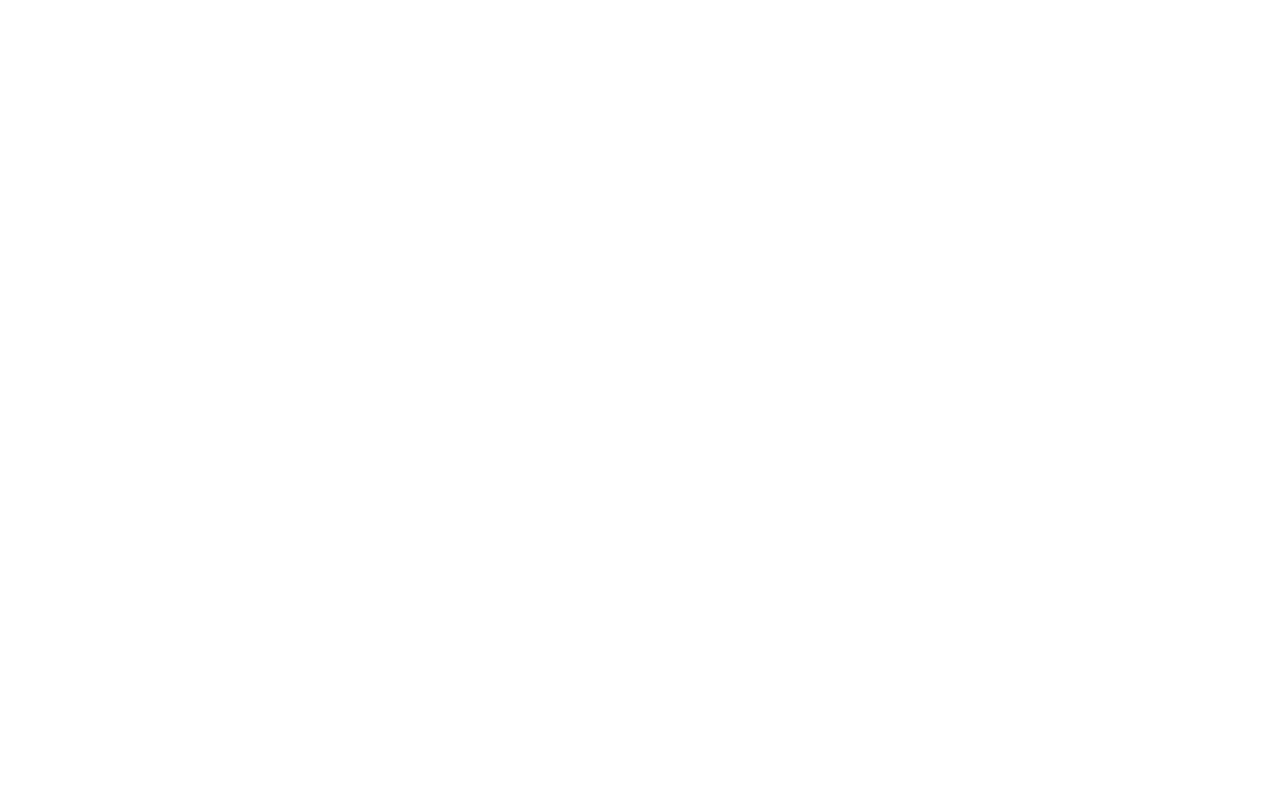
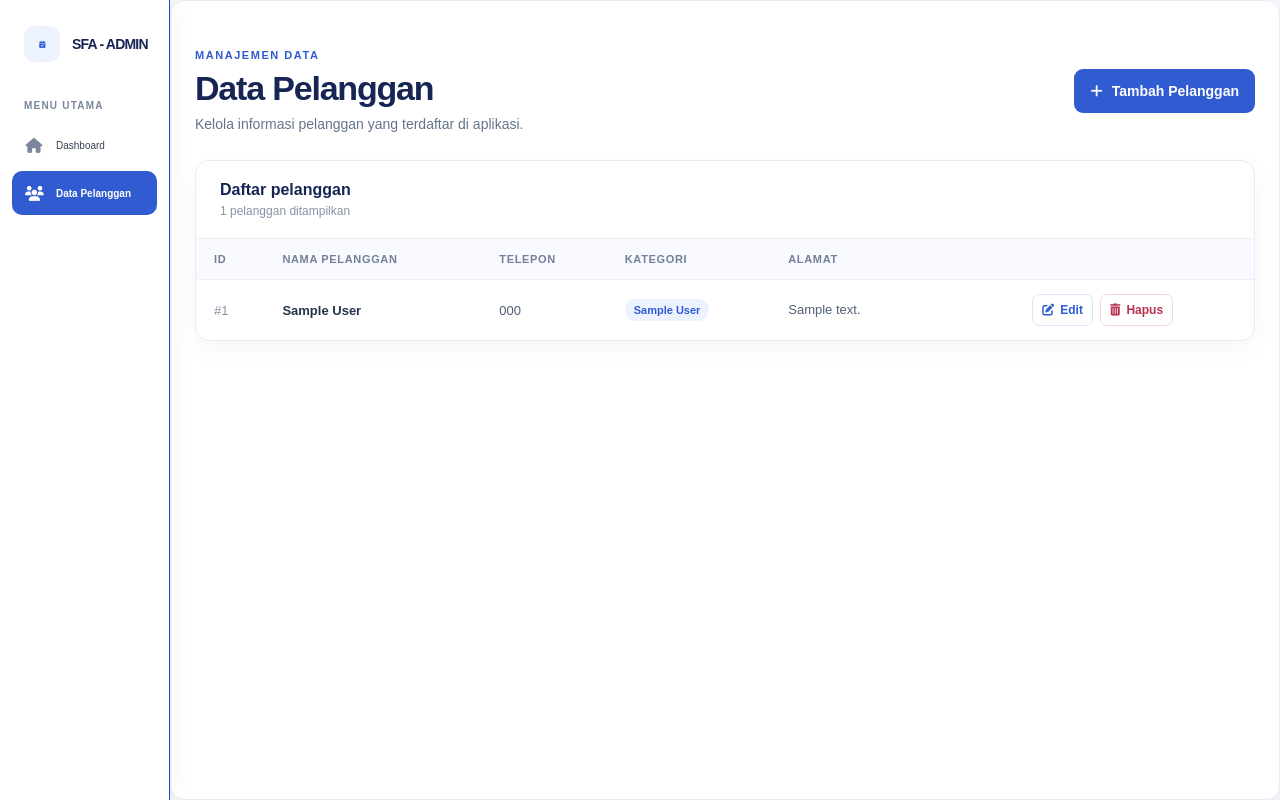
Before and after one commit to asddd7/office, a Laravel app: page /admin/customer in a window 1280 px wide. Before the commit the page is empty. Run offline with Laravel 12, Linux system fonts and the light colour scheme; a user stored in the database is signed in; data comes from the database, SQL or seed files in the repository; tables that the repository leaves empty hold one stand-in row (values such as "Sample post"); style sheets or scripts are compiled from the project's sources.

Commit message:
Refactor customer index view to display customer data with enhanced layout and styling; update controller to fetch related category names

```diff
--- a/app/Http/Controllers/Admin/Customer.php
+++ b/app/Http/Controllers/Admin/Customer.php
@@ -4,6 +4,8 @@ namespace App\Http\Controllers\Admin;
 
 use App\Http\Controllers\Controller;
 use App\Models\Customer as ModelsCustomer;
+use Illuminate\Support\Facades\DB;
+use Illuminate\View\View;
 use Illuminate\Http\Request;
 
 class Customer extends Controller
@@ -11,9 +13,12 @@ class Customer extends Controller
     /**
      * Display a listing of the resource.
      */
-    public function index()
+    public function index(Request $request): View
     {
-        $customers = ModelsCustomer::all();
+        $customers = DB::table('customer')
+            ->join('customer_category', 'customer.category_id', '=', 'customer_category.id')
+            ->select('customer.*', 'customer_category.name as category_name')
+            ->get();
         return view('admin.customer.index', compact('customers'));
     }
 
--- a/resources/css/app.css
+++ b/resources/css/app.css
@@ -7,10 +7,10 @@
     --optional-text-color: #00b600;
     --font-family: "Poppins", sans-serif;
     --secondary-font-family: "Roboto", sans-serif;
-    --sidebar-width: 248px;
+    --sidebar-width: 170px;
     --sidebar-compact-width: 76px;
     --sidebar-background: #fff;
-    --sidebar-border: #e8edf5;
+    --sidebar-border: #0653cf;
     --sidebar-muted: #7b879c;
     --sidebar-text: #344054;
     --sidebar-accent: #305bd1;
@@ -50,6 +50,11 @@ input {
     min-width: 0;
     margin-left: var(--sidebar-width);
     transition: width .25s ease, margin-left .25s ease;
+    overflow: hidden;
+    border: 1px solid #e8ecf3;
+    border-radius: 14px;
+    background: #ffffff;
+    box-shadow: 0 8px 24px rgb(23 37 84 / 4%);
 }
 
 /* User and admin dashboards */
@@ -268,7 +273,6 @@ input {
     background: #fff0f3;
 }
 
-/* Sidebar */
 .sidebar {
     position: fixed;
     top: 0;
@@ -309,11 +313,12 @@ input {
     border-radius: 11px;
     background: var(--sidebar-accent-soft);
     color: var(--sidebar-accent);
-    font-size: 15px;
+    font-size: 7px;
 }
 
 .logo-full {
     white-space: nowrap;
+    font-size: 14px;
 }
 
 .sidebar-section {
@@ -334,7 +339,7 @@ input {
     padding: 0 13px;
     border-radius: 10px;
     color: var(--sidebar-text);
-    font-size: 14px;
+    font-size: 10px;
     font-weight: 500;
     text-decoration: none;
     white-space: nowrap;
@@ -416,6 +421,247 @@ input {
     pointer-events: auto;
 }
 
+.customer-page {
+    width: min(1180px, 100% - 48px);
+    margin: 0 auto;
+    padding: 48px 0 64px;
+}
+
+.customer-page-header {
+    display: flex;
+    align-items: center;
+    justify-content: space-between;
+    gap: 24px;
+    margin-bottom: 28px;
+}
+
+.customer-eyebrow {
+    margin: 0 0 8px;
+    color: var(--primary-color);
+    font-size: 11px;
+    font-weight: 800;
+    letter-spacing: .14em;
+}
+
+.customer-page-header h1 {
+    margin: 0;
+    color: #172554;
+    font-size: clamp(26px, 4vw, 34px);
+    letter-spacing: -.035em;
+}
+
+.customer-page-description {
+    margin: 8px 0 0;
+    color: #64748b;
+    font-size: 14px;
+}
+
+.customer-add-button {
+    display: inline-flex;
+    min-height: 44px;
+    flex-shrink: 0;
+    align-items: center;
+    justify-content: center;
+    gap: 9px;
+    padding: 0 16px;
+    border-radius: 9px;
+    background: var(--primary-color);
+    color: #fff;
+    font-size: 14px;
+    font-weight: 700;
+    text-decoration: none;
+    transition: background-color .18s ease, transform .18s ease;
+}
+
+.customer-add-button:hover {
+    transform: translateY(-1px);
+    background: var(--primary-color-hover);
+}
+
+.customer-add-button:focus-visible,
+.customer-action-button:focus-visible {
+    outline: 3px solid rgb(48 91 209 / 25%);
+    outline-offset: 2px;
+}
+
+.customer-table-card {
+    overflow: hidden;
+    border: 1px solid #e8ecf3;
+    border-radius: 14px;
+    background: #fff;
+    box-shadow: 0 8px 24px rgb(23 37 84 / 4%);
+}
+
+.customer-table-heading {
+    display: flex;
+    align-items: center;
+    justify-content: space-between;
+    padding: 20px 24px;
+    border-bottom: 1px solid #edf0f5;
+}
+
+.customer-table-heading h2 {
+    margin: 0;
+    color: #172554;
+    font-size: 16px;
+}
+
+.customer-table-heading p {
+    margin: 5px 0 0;
+    color: #8793a7;
+    font-size: 12px;
+}
+
+.customer-table-wrapper {
+    overflow-x: auto;
+}
+
+.customer-table {
+    width: 100%;
+    border-collapse: collapse;
+    text-align: left;
+}
+
+.customer-table th,
+.customer-table td {
+    padding: 14px 18px;
+    border-bottom: 1px solid #edf0f5;
+    vertical-align: middle;
+}
+
+.customer-table th {
+    background: #f8faff;
+    color: #738098;
+    font-size: 11px;
+    font-weight: 700;
+    letter-spacing: .06em;
+    text-transform: uppercase;
+    white-space: nowrap;
+}
+
+.customer-table td {
+    color: #526078;
+    font-size: 13px;
+}
+
+.customer-table tbody tr:last-child td {
+    border-bottom: 0;
+}
+
+.customer-table tbody tr:hover {
+    background: #fbfcff;
+}
+
+.customer-id {
+    color: #8793a7 !important;
+    font-variant-numeric: tabular-nums;
+}
+
+.customer-name {
+    min-width: 160px;
+    color: #26344d !important;
+    font-weight: 700;
+}
+
+.customer-category {
+    display: inline-block;
+    padding: 5px 9px;
+    border-radius: 999px;
+    background: #edf2ff;
+    color: #305bd1;
+    font-size: 11px;
+    font-weight: 700;
+    white-space: nowrap;
+}
+
+.customer-address {
+    min-width: 180px;
+    max-width: 300px;
+    line-height: 1.5;
+}
+
+.customer-row-actions {
+    display: flex;
+    align-items: center;
+    gap: 7px;
+    white-space: nowrap;
+}
+
+.customer-row-actions form {
+    margin: 0;
+}
+
+.customer-action-button {
+    display: inline-flex;
+    min-height: 32px;
+    align-items: center;
+    justify-content: center;
+    gap: 6px;
+    padding: 0 9px;
+    border: 1px solid transparent;
+    border-radius: 7px;
+    background: transparent;
+    font-size: 12px;
+    font-weight: 600;
+    text-decoration: none;
+    cursor: pointer;
+}
+
+.customer-edit-button {
+    border-color: #dbe5ff;
+    color: #305bd1;
+}
+
+.customer-edit-button:hover {
+    background: #edf2ff;
+}
+
+.customer-delete-button {
+    border-color: #f5d5dc;
+    color: #b83250;
+}
+
+.customer-delete-button:hover {
+    background: #fff0f3;
+}
+
+.customer-empty-state {
+    height: 220px;
+    color: #8793a7 !important;
+    text-align: center !important;
+}
+
+.customer-empty-state > * {
+    display: block;
+}
+
+.customer-empty-state strong {
+    margin: 10px 0 5px;
+    color: #344054;
+    font-size: 14px;
+}
+
+.customer-empty-state > span:last-child {
+    font-size: 12px;
+}
+
+.customer-empty-icon {
+    color: #9aabc7;
+    font-size: 24px;
+}
+
+.sr-only {
+    position: absolute;
+    width: 1px;
+    height: 1px;
+    padding: 0;
+    overflow: hidden;
+    clip: rect(0, 0, 0, 0);
+    white-space: nowrap;
+    border: 0;
+}
+
+
 /* Responsive layouts */
 @media (max-width: 720px) {
     .dashboard-header {
@@ -476,4 +722,26 @@ input {
         width: calc(100% - var(--sidebar-compact-width));
         margin-left: var(--sidebar-compact-width);
     }
+
+    .customer-page {
+        width: calc(100% - 32px);
+        padding-top: 32px;
+    }
+
+    .customer-page-header {
+        align-items: flex-start;
+        flex-direction: column;
+    }
+
+    .customer-add-button {
+        width: 100%;
+    }
+
+    .customer-table-heading {
+        padding: 18px;
+    }
+
+    .customer-table {
+        min-width: 760px;
+    }
 }
--- a/resources/views/admin/customer/index.blade.php
+++ b/resources/views/admin/customer/index.blade.php
@@ -0,0 +1,90 @@
+@extends('admin.layouts.app')
+
+@section('title', 'Data Pelanggan - SFA App')
+
+@section('content')
+    <div class="customer-page">
+        <header class="customer-page-header">
+            <div>
+                <p class="customer-eyebrow">MANAJEMEN DATA</p>
+                <h1>Data Pelanggan</h1>
+                <p class="customer-page-description">Kelola informasi pelanggan yang terdaftar di aplikasi.</p>
+            </div>
+            <a href="{{ route('admin.customer.create') }}" class="customer-add-button">
+                <i class="fa-solid fa-plus" aria-hidden="true"></i>
+                <span>Tambah Pelanggan</span>
+            </a>
+        </header>
+
+        <section class="customer-table-card" aria-labelledby="customer-list-title">
+            <div class="customer-table-heading">
+                <div>
+                    <h2 id="customer-list-title">Daftar pelanggan</h2>
+                    <p>{{ $customers->count() }} pelanggan ditampilkan</p>
+                </div>
+            </div>
+
+            <div class="customer-table-wrapper">
+                <table class="customer-table">
+                    <thead>
+                        <tr>
+                            <th scope="col">ID</th>
+                            <th scope="col">Nama pelanggan</th>
+                            <th scope="col">Telepon</th>
+                            <th scope="col">Kategori</th>
+                            <th scope="col">Alamat</th>
+                            <th scope="col"><span class="sr-only">Aksi</span></th>
+                        </tr>
+                    </thead>
+                    <tbody>
+                        @forelse ($customers as $customer)
+                            <tr>
+                                <td class="customer-id">#{{ $customer->id }}</td>
+                                <td class="customer-name">{{ $customer->name }}</td>
+                                <td>{{ $customer->phone }}</td>
+                                <td><span class="customer-category">{{ $customer->category_name }}</span></td>
+                                <td class="customer-address">{{ $customer->address }}</td>
+                                <td>
+                                    <div class="customer-row-actions">
+                                        <a
+                                            href="{{ route('admin.customer.edit', $customer->id) }}"
+                                            class="customer-action-button customer-edit-button"
+                                            aria-label="Edit {{ $customer->name }}"
+                                        >
+                                            <i class="fa-solid fa-pen-to-square" aria-hidden="true"></i>
+                                            <span>Edit</span>
+                                        </a>
+                                        <form
+                                            action="{{ route('admin.customer.destroy', $customer->id) }}"
+                                            method="POST"
+                                            onsubmit="return confirm('Apakah Anda yakin ingin menghapus pelanggan ini?')"
+                                        >
+                                            @csrf
+                                            @method('DELETE')
+                                            <button
+                                                type="submit"
+                                                class="customer-action-button customer-delete-button"
+                                                aria-label="Hapus {{ $customer->name }}"
+                                            >
+                                                <i class="fa-solid fa-trash-can" aria-hidden="true"></i>
+                                                <span>Hapus</span>
+                                            </button>
+                                        </form>
+                                    </div>
+                                </td>
+                            </tr>
+                        @empty
+                            <tr>
+                                <td class="customer-empty-state" colspan="6">
+                                    <span class="customer-empty-icon"><i class="fa-solid fa-users" aria-hidden="true"></i></span>
+                                    <strong>Belum ada data pelanggan</strong>
+                                    <span>Tambahkan pelanggan pertama untuk mulai mengisi daftar ini.</span>
+                                </td>
+                            </tr>
+                        @endforelse
+                    </tbody>
+                </table>
+            </div>
+        </section>
+    </div>
+@endsection
```
